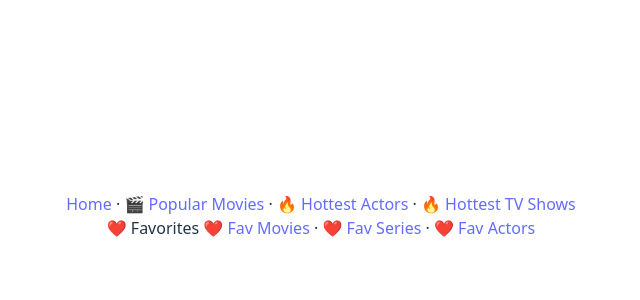
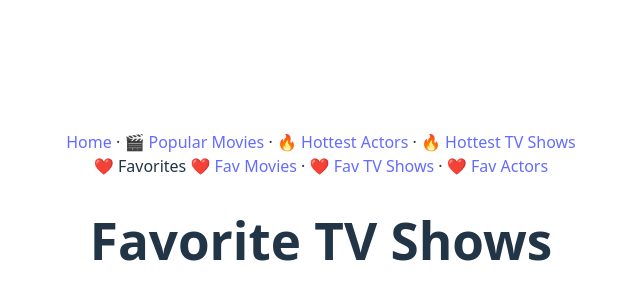
Before and after one commit to 0xadri/mini-app, a React (Vite) app in the folder mini-app/: page /favorite-tvshows in a window 1280 px wide. Shown: the part 184-484 px from the top of the page, without its empty margins (319-959 px from the left). Built offline with nearby package versions, Linux system fonts and the light colour scheme.

Commit message:
Fav Series renamed Fav TV Shows

```diff
--- a/mini-app/src/App.jsx
+++ b/mini-app/src/App.jsx
@@ -8,7 +8,7 @@ import TrendingActors from "./pages/TrendingActors";
 import TrendingTvShows from "./pages/TrendingTvShows";
 import PopularMovies from "./pages/PopularMovies";
 import FavMovies from "./pages/FavMovies";
-import FavSeries from "./pages/FavSeries";
+import FavTvShows from "./pages/FavTvShows";
 import FavActors from "./pages/FavActors";
 
 function App() {
@@ -21,7 +21,7 @@ function App() {
             <Route path="/" element={<Home />} />
             <Route path="/popular-movies" element={<PopularMovies />} />
             <Route path="/favorite-movies" element={<FavMovies />} />
-            <Route path="/favorite-series" element={<FavSeries />} />
+            <Route path="/favorite-tvshows" element={<FavTvShows />} />
             <Route path="/favorite-actors" element={<FavActors />} />
             <Route path="/trending-actors" element={<TrendingActors />} />
             <Route path="/trending-tvshows" element={<TrendingTvShows />} />
--- a/mini-app/src/components/NavBar.jsx
+++ b/mini-app/src/components/NavBar.jsx
@@ -16,7 +16,7 @@ const NavBar = () => {
         <span>❤️ Favorites </span>
         <Link to="/favorite-movies">❤️ Fav Movies</Link>
         {" · "}
-        <Link to="/favorite-series">❤️ Fav Series</Link>
+        <Link to="/favorite-tvshows">❤️ Fav TV Shows</Link>
         {" · "}
         <Link to="/favorite-actors">❤️ Fav Actors</Link>
       </div>
--- a/mini-app/src/pages/FavSeries.jsx
+++ /dev/null
@@ -1,5 +0,0 @@
-const FavSeries = () => {
-  return <h1>Favorite Series</h1>;
-};
-
-export default FavSeries;
--- /dev/null
+++ b/mini-app/src/pages/FavTvShows.jsx
@@ -0,0 +1,5 @@
+const FavTvShows = () => {
+  return <h1>Favorite TV Shows</h1>;
+};
+
+export default FavTvShows;
```
